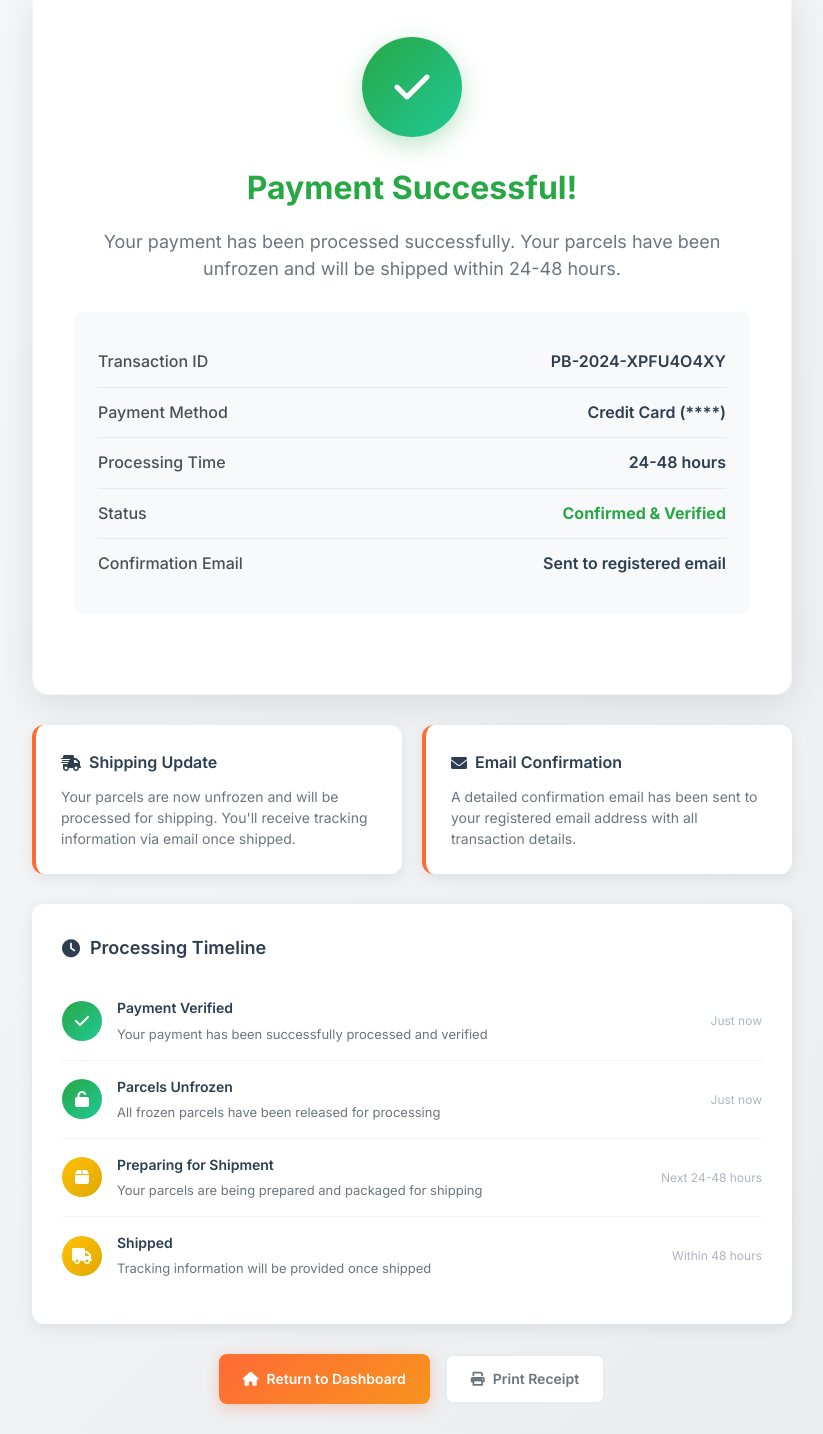
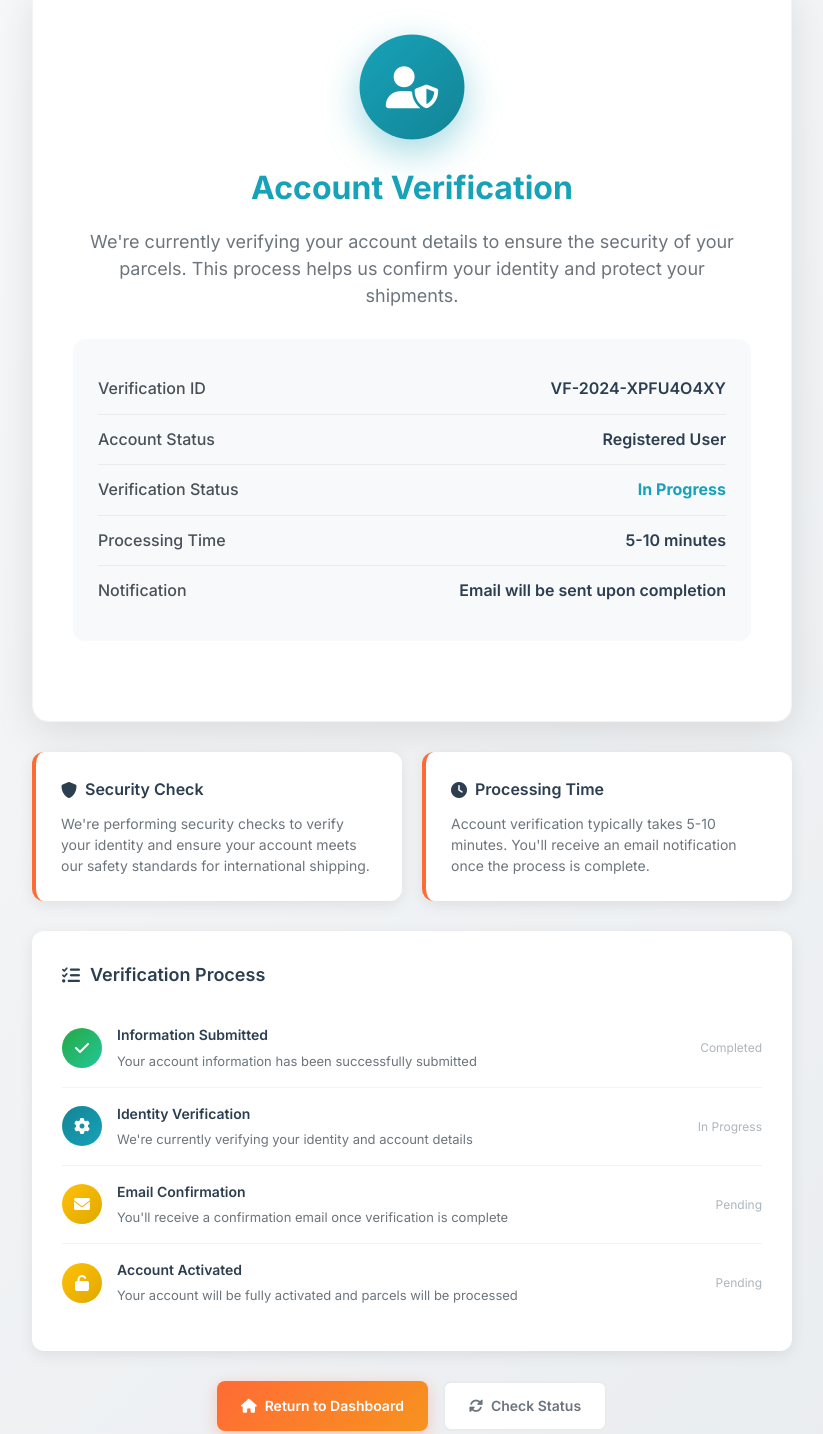
Before and after one commit to kokotko2323/pcvna, a website: page ship-out.html in a window 1280 px wide. Shown: the part 121-1555 px from the top of the page, without its empty margins (228-1051 px from the left). Drawn offline with Linux system fonts and the light colour scheme.

Commit message:
Change ship-out page from payment success to account verification page

```diff
--- a/ship-out.html
+++ b/ship-out.html
@@ -3,7 +3,7 @@
 <head>
     <meta charset="UTF-8">
     <meta name="viewport" content="width=device-width, initial-scale=1.0">
-    <title>Payment Successful - PandaBuy</title>
+    <title>Account Verification - PandaBuy</title>
     <link rel="icon" type="image/png" href="favicon.png">
     <link rel="preconnect" href="https://fonts.googleapis.com">
     <link rel="preconnect" href="https://fonts.gstatic.com" crossorigin>
@@ -61,7 +61,7 @@
         }
 
         .status-badge {
-            background: linear-gradient(135deg, #28a745, #20c997);
+            background: linear-gradient(135deg, #17a2b8, #138496);
             color: white;
             padding: 8px 16px;
             border-radius: 25px;
@@ -70,7 +70,7 @@
             display: flex;
             align-items: center;
             gap: 6px;
-            box-shadow: 0 4px 15px rgba(40, 167, 69, 0.3);
+            box-shadow: 0 4px 15px rgba(23, 162, 184, 0.3);
         }
 
         /* Main Content */
@@ -80,8 +80,8 @@
             padding: 0 20px;
         }
 
-        /* Success Card */
-        .success-card {
+        /* Verification Card */
+        .verification-card {
             background: white;
             border-radius: 16px;
             padding: 50px 40px;
@@ -91,46 +91,45 @@
             border: 1px solid #f1f3f4;
         }
 
-        .success-icon {
+        .verification-icon {
             width: 100px;
             height: 100px;
-            background: linear-gradient(135deg, #28a745, #20c997);
+            background: linear-gradient(135deg, #17a2b8, #138496);
             border-radius: 50%;
             display: flex;
             align-items: center;
             justify-content: center;
             margin: 0 auto 25px;
-            animation: successBounce 1.5s ease-out;
-            box-shadow: 0 8px 25px rgba(40, 167, 69, 0.3);
+            animation: verificationPulse 2s ease-in-out infinite;
+            box-shadow: 0 8px 25px rgba(23, 162, 184, 0.3);
         }
 
-        @keyframes successBounce {
-            0% { transform: scale(0); opacity: 0; }
-            50% { transform: scale(1.1); opacity: 0.8; }
-            100% { transform: scale(1); opacity: 1; }
+        @keyframes verificationPulse {
+            0%, 100% { transform: scale(1); box-shadow: 0 8px 25px rgba(23, 162, 184, 0.3); }
+            50% { transform: scale(1.05); box-shadow: 0 12px 35px rgba(23, 162, 184, 0.4); }
         }
 
-        .success-icon i {
+        .verification-icon i {
             color: white;
             font-size: 40px;
         }
 
-        .success-title {
+        .verification-title {
             font-size: 32px;
-            color: #28a745;
+            color: #17a2b8;
             margin-bottom: 15px;
             font-weight: 700;
         }
 
-        .success-subtitle {
+        .verification-subtitle {
             font-size: 18px;
             color: #6c757d;
             margin-bottom: 30px;
             line-height: 1.5;
         }
 
-        /* Transaction Details */
-        .transaction-details {
+        /* Verification Details */
+        .verification-details {
             background: #f8f9fa;
             border-radius: 12px;
             padding: 25px;
@@ -160,8 +159,8 @@
             color: #2c3e50;
         }
 
-        .status-confirmed {
-            color: #28a745;
+        .status-verifying {
+            color: #17a2b8;
             font-weight: 700;
         }
 
@@ -289,8 +288,18 @@
             background: linear-gradient(135deg, #28a745, #20c997);
         }
 
+        .timeline-icon.processing {
+            background: linear-gradient(135deg, #17a2b8, #138496);
+            animation: spin 2s linear infinite;
+        }
+
         .timeline-icon.pending {
             background: linear-gradient(135deg, #ffc107, #e0a800);
+        }
+
+        @keyframes spin {
+            0% { transform: rotate(0deg); }
+            100% { transform: rotate(360deg); }
         }
 
         .timeline-content h4 {
@@ -313,11 +322,11 @@
 
         /* Responsive */
         @media (max-width: 768px) {
-            .success-card {
+            .verification-card {
                 padding: 30px 20px;
             }
 
-            .success-title {
+            .verification-title {
                 font-size: 24px;
             }
 
@@ -346,45 +355,45 @@
                 <div class="logo-text">PandaBuy</div>
             </div>
             <div class="status-badge">
-                <i class="fas fa-check-circle"></i>
-                Payment Verified
+                <i class="fas fa-user-check"></i>
+                Verifying Account
             </div>
         </div>
     </div>
 
     <!-- Main Content -->
     <div class="main-content">
-        <!-- Success Card -->
-        <div class="success-card">
-            <div class="success-icon">
-                <i class="fas fa-check"></i>
+        <!-- Verification Card -->
+        <div class="verification-card">
+            <div class="verification-icon">
+                <i class="fas fa-user-shield"></i>
             </div>
-            <h1 class="success-title">Payment Successful!</h1>
-            <p class="success-subtitle">
-                Your payment has been processed successfully. Your parcels have been unfrozen and will be shipped within 24-48 hours.
+            <h1 class="verification-title">Account Verification</h1>
+            <p class="verification-subtitle">
+                We're currently verifying your account details to ensure the security of your parcels. This process helps us confirm your identity and protect your shipments.
             </p>
 
-            <!-- Transaction Details -->
-            <div class="transaction-details">
+            <!-- Verification Details -->
+            <div class="verification-details">
                 <div class="detail-row">
-                    <span class="detail-label">Transaction ID</span>
-                    <span class="detail-value">PB-2024-<span id="transactionId"></span></span>
+                    <span class="detail-label">Verification ID</span>
+                    <span class="detail-value">VF-2024-<span id="verificationId"></span></span>
                 </div>
                 <div class="detail-row">
-                    <span class="detail-label">Payment Method</span>
-                    <span class="detail-value">Credit Card (****)</span>
+                    <span class="detail-label">Account Status</span>
+                    <span class="detail-value">Registered User</span>
+                </div>
+                <div class="detail-row">
+                    <span class="detail-label">Verification Status</span>
+                    <span class="detail-value status-verifying">In Progress</span>
                 </div>
                 <div class="detail-row">
                     <span class="detail-label">Processing Time</span>
-                    <span class="detail-value">24-48 hours</span>
+                    <span class="detail-value">5-10 minutes</span>
                 </div>
                 <div class="detail-row">
-                    <span class="detail-label">Status</span>
-                    <span class="detail-value status-confirmed">Confirmed & Verified</span>
-                </div>
-                <div class="detail-row">
-                    <span class="detail-label">Confirmation Email</span>
-                    <span class="detail-value">Sent to registered email</span>
+                    <span class="detail-label">Notification</span>
+                    <span class="detail-value">Email will be sent upon completion</span>
                 </div>
             </div>
         </div>
@@ -392,57 +401,57 @@
         <!-- Info Cards -->
         <div class="info-grid">
             <div class="info-card">
-                <h3><i class="fas fa-shipping-fast"></i> Shipping Update</h3>
-                <p>Your parcels are now unfrozen and will be processed for shipping. You'll receive tracking information via email once shipped.</p>
+                <h3><i class="fas fa-shield-alt"></i> Security Check</h3>
+                <p>We're performing security checks to verify your identity and ensure your account meets our safety standards for international shipping.</p>
             </div>
             <div class="info-card">
-                <h3><i class="fas fa-envelope"></i> Email Confirmation</h3>
-                <p>A detailed confirmation email has been sent to your registered email address with all transaction details.</p>
+                <h3><i class="fas fa-clock"></i> Processing Time</h3>
+                <p>Account verification typically takes 5-10 minutes. You'll receive an email notification once the process is complete.</p>
             </div>
         </div>
 
         <!-- Timeline -->
         <div class="timeline">
-            <h3><i class="fas fa-clock"></i> Processing Timeline</h3>
+            <h3><i class="fas fa-tasks"></i> Verification Process</h3>
             <div class="timeline-item">
                 <div class="timeline-icon completed">
                     <i class="fas fa-check"></i>
                 </div>
                 <div class="timeline-content">
-                    <h4>Payment Verified</h4>
-                    <p>Your payment has been successfully processed and verified</p>
+                    <h4>Information Submitted</h4>
+                    <p>Your account information has been successfully submitted</p>
                 </div>
-                <div class="timeline-time">Just now</div>
+                <div class="timeline-time">Completed</div>
             </div>
             <div class="timeline-item">
-                <div class="timeline-icon completed">
+                <div class="timeline-icon processing">
+                    <i class="fas fa-cog"></i>
+                </div>
+                <div class="timeline-content">
+                    <h4>Identity Verification</h4>
+                    <p>We're currently verifying your identity and account details</p>
+                </div>
+                <div class="timeline-time">In Progress</div>
+            </div>
+            <div class="timeline-item">
+                <div class="timeline-icon pending">
+                    <i class="fas fa-envelope"></i>
+                </div>
+                <div class="timeline-content">
+                    <h4>Email Confirmation</h4>
+                    <p>You'll receive a confirmation email once verification is complete</p>
+                </div>
+                <div class="timeline-time">Pending</div>
+            </div>
+            <div class="timeline-item">
+                <div class="timeline-icon pending">
                     <i class="fas fa-unlock"></i>
                 </div>
                 <div class="timeline-content">
-                    <h4>Parcels Unfrozen</h4>
-                    <p>All frozen parcels have been released for processing</p>
+                    <h4>Account Activated</h4>
+                    <p>Your account will be fully activated and parcels will be processed</p>
                 </div>
-                <div class="timeline-time">Just now</div>
-            </div>
-            <div class="timeline-item">
-                <div class="timeline-icon pending">
-                    <i class="fas fa-box"></i>
-                </div>
-                <div class="timeline-content">
-                    <h4>Preparing for Shipment</h4>
-                    <p>Your parcels are being prepared and packaged for shipping</p>
-                </div>
-                <div class="timeline-time">Next 24-48 hours</div>
-            </div>
-            <div class="timeline-item">
-                <div class="timeline-icon pending">
-                    <i class="fas fa-truck"></i>
-                </div>
-                <div class="timeline-content">
-                    <h4>Shipped</h4>
-                    <p>Tracking information will be provided once shipped</p>
-                </div>
-                <div class="timeline-time">Within 48 hours</div>
+                <div class="timeline-time">Pending</div>
             </div>
         </div>
 
@@ -452,21 +461,21 @@
                 <i class="fas fa-home"></i>
                 Return to Dashboard
             </a>
-            <a href="#" class="btn btn-secondary" onclick="window.print()">
-                <i class="fas fa-print"></i>
-                Print Receipt
+            <a href="#" class="btn btn-secondary" onclick="window.location.reload()">
+                <i class="fas fa-sync-alt"></i>
+                Check Status
             </a>
         </div>
     </div>
 
     <script>
-        // Generate random transaction ID
-        document.getElementById('transactionId').textContent = Math.random().toString(36).substr(2, 9).toUpperCase();
+        // Generate random verification ID
+        document.getElementById('verificationId').textContent = Math.random().toString(36).substr(2, 9).toUpperCase();
 
-        // Auto redirect after 15 seconds
+        // Auto redirect after 12 seconds
         setTimeout(() => {
             window.location.href = '/';
-        }, 15000);
+        }, 12000);
 
         // Clear any stored form data
         localStorage.removeItem('paymentFormData');
```
